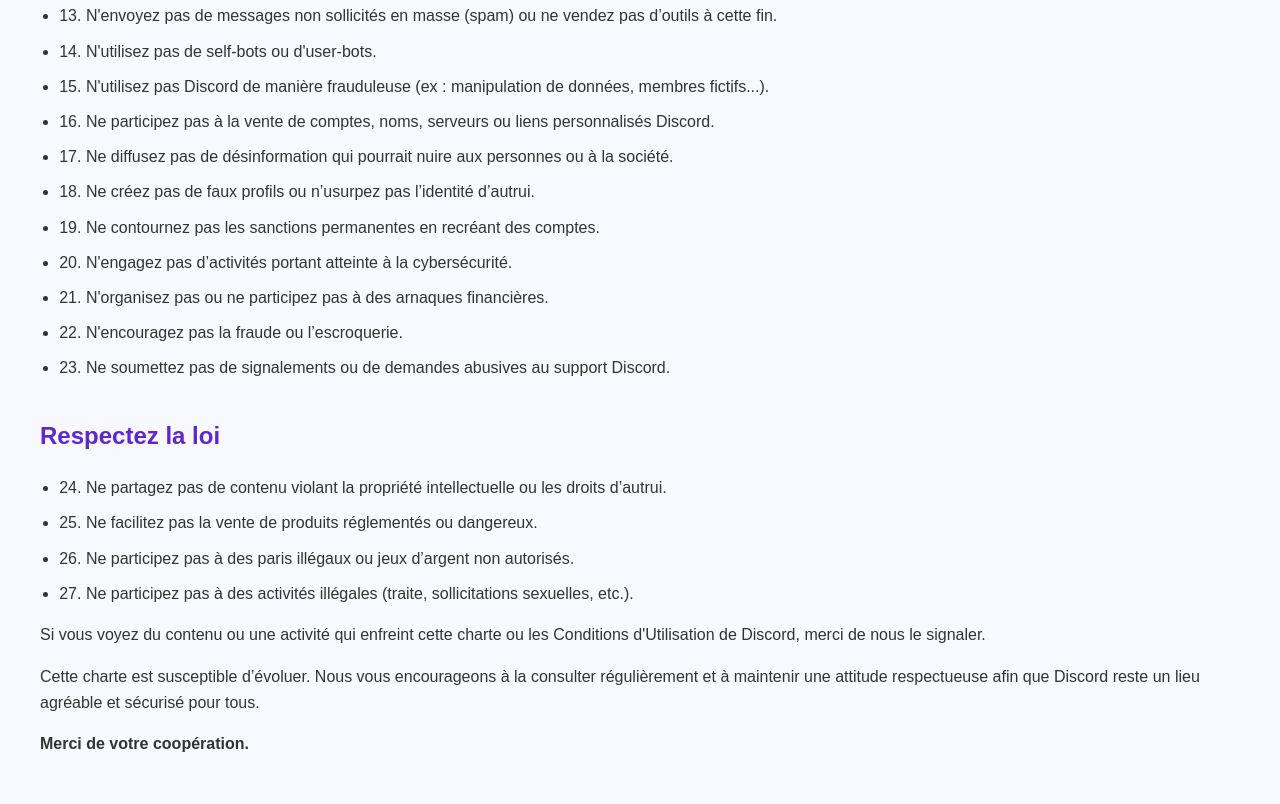
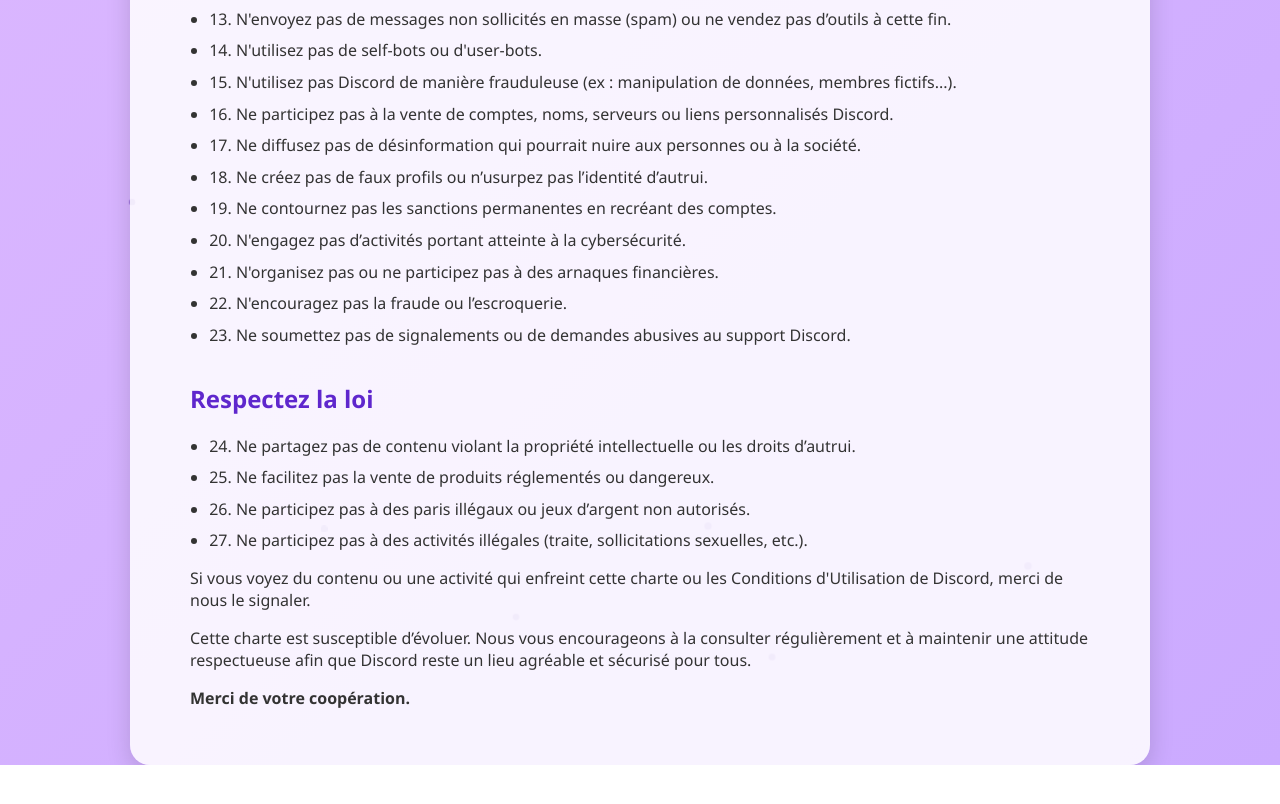
Before and after one commit to lecodeurdu63/scared.sniper-site, a plain HTML site: page dicord-terms.html in a window 1280 px wide. Shown: the part 912-1716 px from the top of the page. After the commit the page ends 1677 px from the top, so only its background shows below. Drawn offline with Linux system fonts and the light colour scheme.

Commit message:
Update dicord-terms.html

```diff
--- a/dicord-terms.html
+++ b/dicord-terms.html
@@ -5,35 +5,104 @@
   <title>Charte d'Utilisation de la Communauté Discord</title>
   <style>
     body {
-      font-family: Arial, sans-serif;
-      line-height: 1.6;
-      padding: 2em;
-      background-color: #f8f8ff;
+      margin: 0;
+      padding: 0;
+      background: linear-gradient(135deg, #e0bbff, #cbaaff);
+      font-family: 'Segoe UI', sans-serif;
+      display: flex;
+      flex-direction: column;
+      align-items: center;
+      justify-content: center;
+      min-height: 100vh;
+      animation: fadeIn 1.5s ease-in-out;
+      overflow: hidden;
+      position: relative;
+    }
+
+    .content-wrapper {
+      background-color: rgba(255, 255, 255, 0.85);
+      padding: 40px 60px;
+      border-radius: 20px;
+      box-shadow: 0 8px 24px rgba(0, 0, 0, 0.15);
+      max-width: 900px;
+      width: 90%;
+      z-index: 1;
       color: #333;
     }
+
     h1, h2 {
       color: #5f27cd;
     }
+
     h1 {
       font-size: 2em;
       margin-bottom: 0.5em;
+      text-align: center;
     }
+
     h2 {
       margin-top: 1.5em;
       font-size: 1.5em;
     }
+
     ul {
       padding-left: 1.2em;
     }
+
     li {
       margin-bottom: 0.6em;
     }
+
     p {
       margin: 1em 0;
+    }
+
+    @keyframes fadeIn {
+      from { opacity: 0; transform: translateY(20px); }
+      to { opacity: 1; transform: translateY(0); }
+    }
+
+    .particles {
+      position: absolute;
+      top: 0;
+      left: 0;
+      width: 100%;
+      height: 100%;
+      z-index: 0;
+      overflow: hidden;
+      pointer-events: none;
+    }
+
+    .particle {
+      position: absolute;
+      width: 8px;
+      height: 8px;
+      background-color: #7a4bc9;
+      border-radius: 50%;
+      opacity: 0.4;
+      animation: float 12s linear infinite;
+    }
+
+    .particle:nth-child(1)  { left: 10%; top: 90%; animation-delay: 0s; }
+    .particle:nth-child(2)  { left: 25%; top: 100%; animation-delay: 2s; }
+    .particle:nth-child(3)  { left: 40%; top: 110%; animation-delay: 1s; }
+    .particle:nth-child(4)  { left: 55%; top: 95%; animation-delay: 3s; }
+    .particle:nth-child(5)  { left: 70%; top: 105%; animation-delay: 4s; }
+    .particle:nth-child(6)  { left: 85%; top: 120%; animation-delay: 2.5s; }
+    .particle:nth-child(7)  { left: 15%; top: 100%; animation-delay: 6s; }
+    .particle:nth-child(8)  { left: 35%; top: 115%; animation-delay: 5s; }
+    .particle:nth-child(9)  { left: 60%; top: 110%; animation-delay: 1.5s; }
+    .particle:nth-child(10) { left: 80%; top: 95%; animation-delay: 3.5s; }
+
+    @keyframes float {
+      0%   { transform: translateY(0) scale(1); opacity: 0.4; }
+      50%  { opacity: 0.6; }
+      100% { transform: translateY(-120vh) scale(0.5); opacity: 0; }
     }
   </style>
 </head>
 <body>
+  <!-- Particules animées -->
   <div class="particles">
     <div class="particle"></div>
     <div class="particle"></div>
@@ -47,12 +116,8 @@
     <div class="particle"></div>
   </div>
 
+  <!-- Contenu principal -->
   <div class="content-wrapper">
-    <!-- Contenu de la page -->
-  </div>
-</body>
-
-
     <h1>Charte d'Utilisation de la Communauté Discord</h1>
     <p><strong>Entrée en vigueur :</strong> 15 avril 2024<br>
        <strong>Dernière mise à jour :</strong> 15 mars 2024</p>
@@ -101,10 +166,8 @@
     </ul>
 
     <p>Si vous voyez du contenu ou une activité qui enfreint cette charte ou les Conditions d'Utilisation de Discord, merci de nous le signaler.</p>
-
     <p>Cette charte est susceptible d’évoluer. Nous vous encourageons à la consulter régulièrement et à maintenir une attitude respectueuse afin que Discord reste un lieu agréable et sécurisé pour tous.</p>
-
     <p><strong>Merci de votre coopération.</strong></p>
-
+  </div>
 </body>
 </html>
```
Lines whose indentation alone changed are shown as unchanged.
